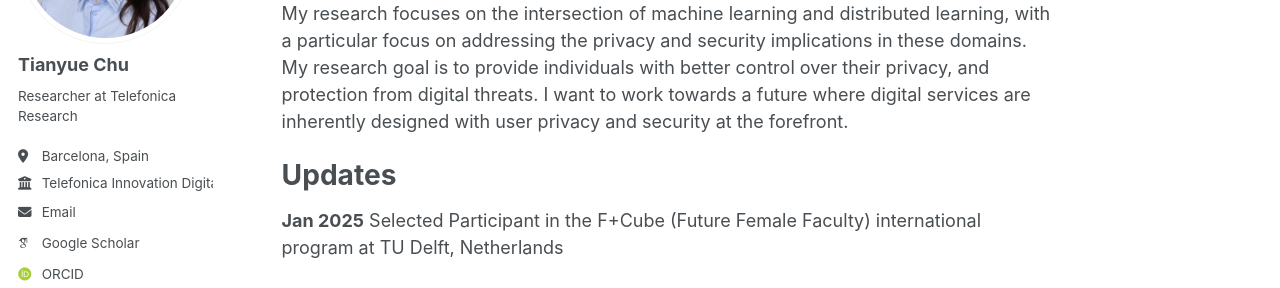
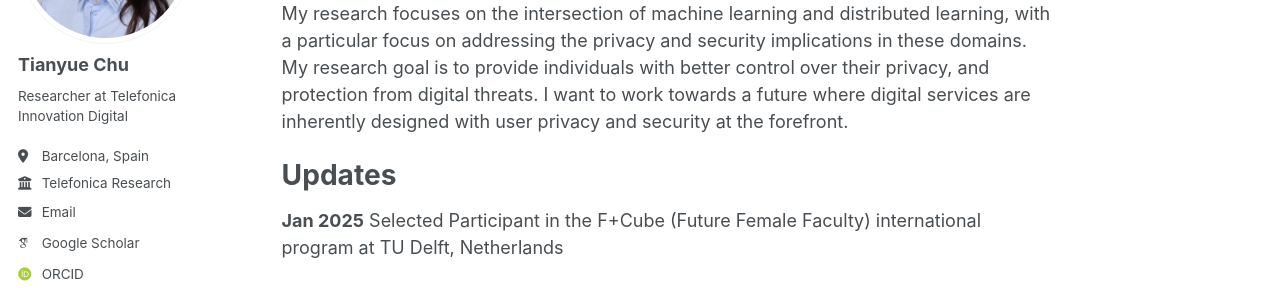
Before and after one commit to TianyueChu/tianyuechu.github.io, a Jekyll site: the page built from _pages/about.md, in a window 1280 px wide. Shown: the part 237-525 px from the top of the page. Built offline with Jekyll 4.4.1, drawn with Linux system fonts in a browser that asks for light colours; some web fonts are replaced.

Commit message:
info updates

```diff
--- a/_config.yml
+++ b/_config.yml
@@ -24,9 +24,9 @@ author:
   avatar           : "profile.png"
   name             : "Tianyue Chu"
   pronouns         : # example: "she/her"
-  bio              : "Researcher at Telefonica Research"
+  bio              : "Researcher at Telefonica Innovation Digital"
   location         : "Barcelona, Spain"
-  employer         : "Telefonica Innovation Digital"
+  employer         : "Telefonica Research"
   uri              : # "https://networks.imdea.org/team/imdea-networks-team/people/tianyue-chu/"
   email            : "tianyue.chu@telefonica.com"
 
```
